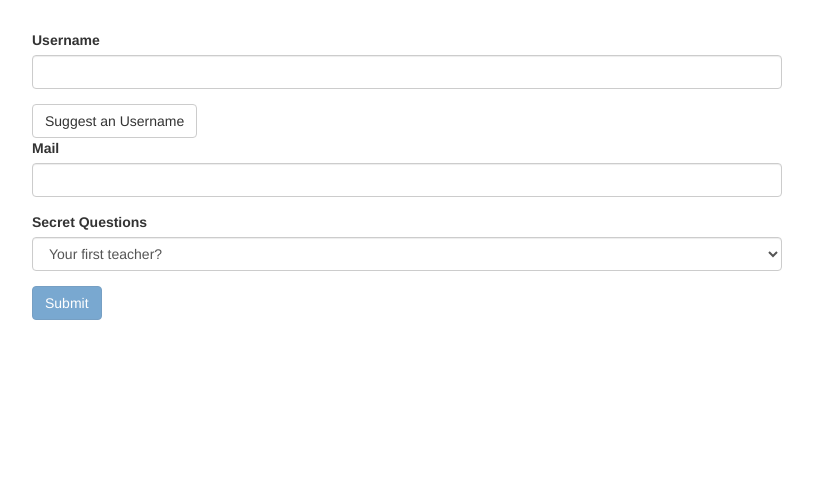
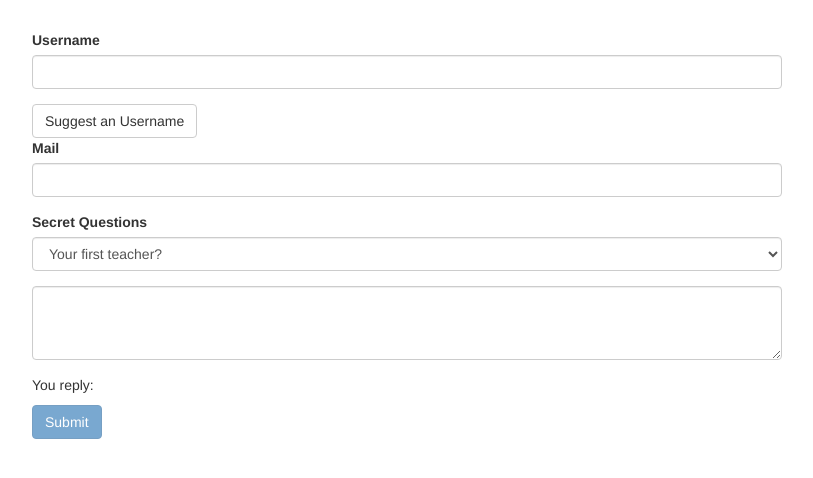
Before and after one commit to AnawaratneMANA/ANGULAR_UDEM_PROJCTS, an Angular app: page / in a window 1280 px wide. Shown: the top 478 px of the page, without its empty margins (233-1046 px from the left). Built offline with nearby package versions, Linux system fonts and the light colour scheme.

Commit message:
Simple Two way binding to show what typed in the textarea

```diff
--- a/src/app/app.component.html
+++ b/src/app/app.component.html
@@ -38,6 +38,17 @@
             <option value="teacher">Your first teacher?</option>
           </select>
         </div>
+
+        <div class="form-group">
+          <textarea
+            name="questionAnswer"
+            rows="3"
+            class="form-control"
+            [(ngModel)]="answer"
+            >
+          </textarea>
+        </div>
+        <p>You reply: {{answer}}</p>
         <button
           class="btn btn-primary"
           type="submit"
--- a/src/app/app.component.ts
+++ b/src/app/app.component.ts
@@ -9,6 +9,7 @@ import {NgForm} from '@angular/forms';
 export class AppComponent {
   @ViewChild('f') signupForm: NgForm;
   defaultQuestion = "teacher";
+  answer = "";
   suggestUserName() {
     const suggestedName = 'Superuser';
   }
```
